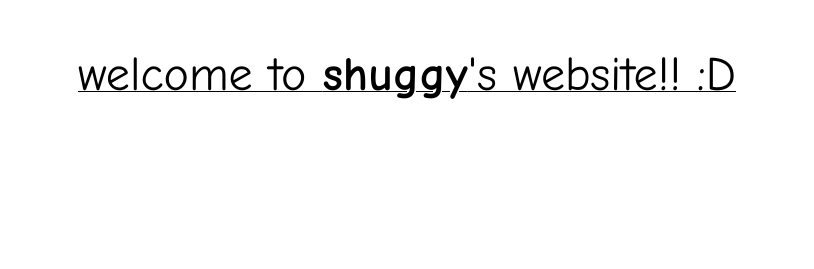
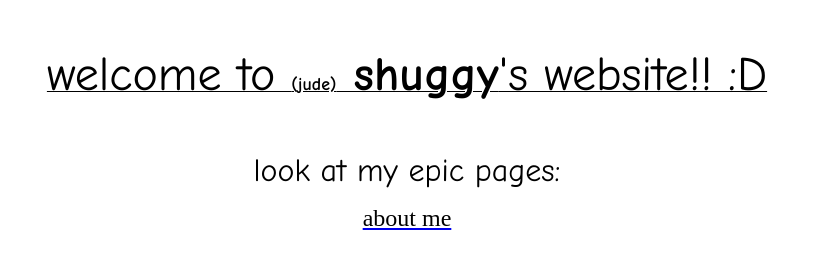
Before and after one commit to shuggywav/shuggys.site, a plain HTML site: page index.html in a window 1280 px wide. Shown: the part 123-392 px from the top of the page, without its empty margins (233-1047 px from the left). Drawn offline with Linux system fonts and the light colour scheme; files whose address does not match are found by name.

Commit message:
Update index.html

```diff
--- a/index.html
+++ b/index.html
@@ -1,3 +1,4 @@
+
 <html>
 
 <head>
@@ -11,8 +12,14 @@
 <p align="center">
 <img border="0" src="images/welcome.gif" width="751" height="112"></p>
 <p align="center">&nbsp;</p>
-<p align="center"><u><font size="7" face="Comic Sans MS">welcome to <b>shuggy</b>'s
-website!! :D</font></u></p>
+<p align="center"><u><font size="7" face="Comic Sans MS">welcome to </font><b>
+<font face="Comic Sans MS" size="4">(jude)</font></b><font size="7" face="Comic Sans MS"><b>
+shuggy</b></font><font size="7" face="Comic Sans MS">'s website!! :D</font></u></p>
+<p align="center">&nbsp;</p>
+<p align="center"><font face="Comic Sans MS" size="6">look at my epic pages:</font></p>
+<p align="center"><font size="5" face="Saviorsday"><a href="about_me.html">
+<font color="#000000"><span style="text-decoration: none">about me</span></font></a></font></p>
+<p align="center">&nbsp;</p>
 
 </body>
 
```
